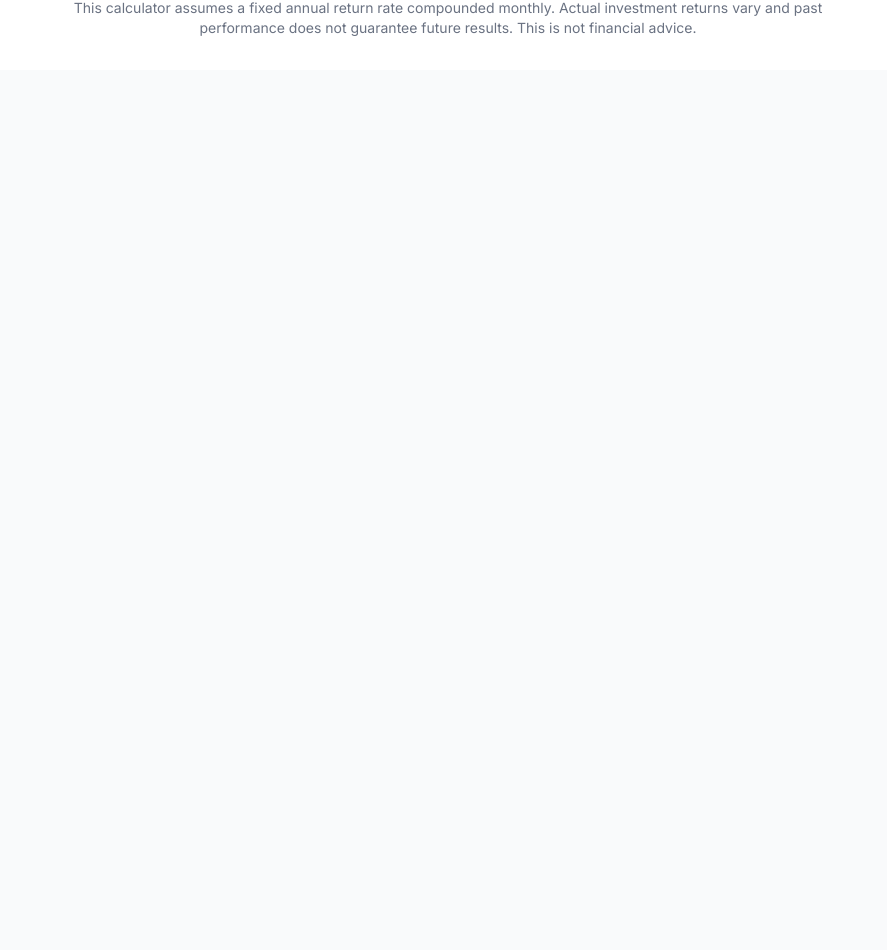
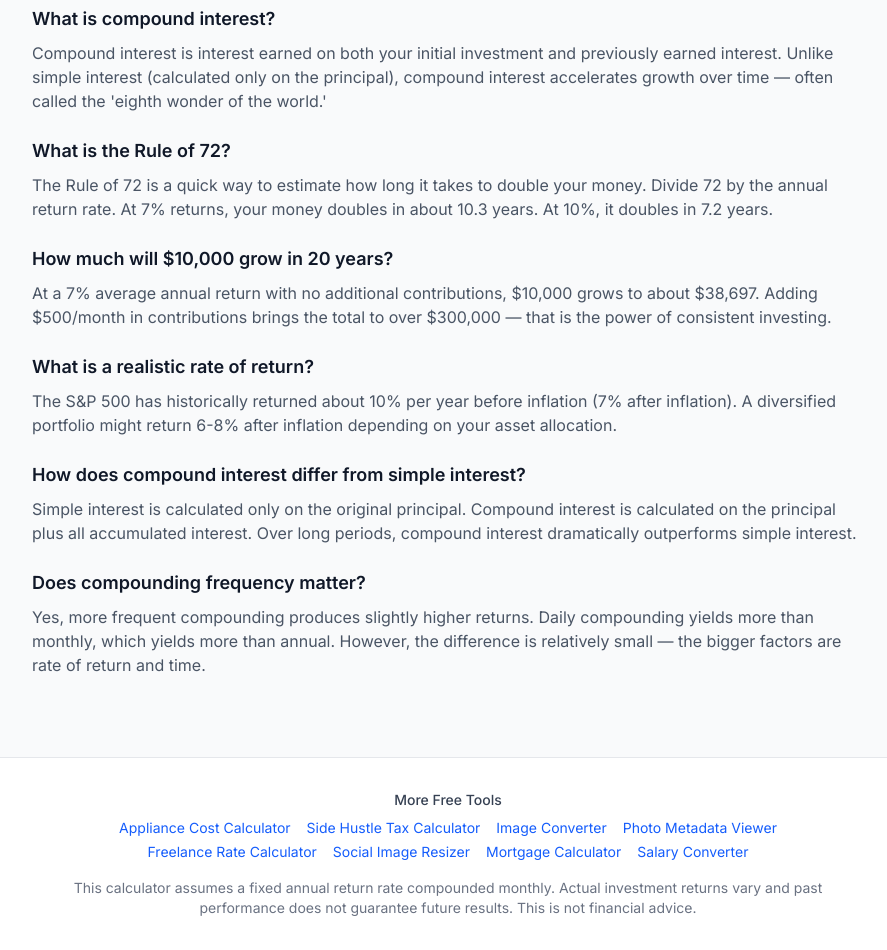
Before and after one commit to pondsoftware/compound-interest-calculator, a Next.js app: page / in a window 1280 px wide. Shown: the part 1644-2594 px from the top of the page, without its empty margins (192-1079 px from the left). Before the commit the page ends 1714 px from the top, so only its background shows below. Built offline with nearby package versions, Linux system fonts and the light colour scheme.

Commit message:
Add FAQ, JSON-LD schema, and cross-site footer links

```diff
--- a/src/app/layout.tsx
+++ b/src/app/layout.tsx
@@ -44,6 +44,19 @@ export default function RootLayout({
         <main className="flex-1">{children}</main>
         <footer className="bg-white border-t border-gray-200 mt-12">
           <div className="max-w-4xl mx-auto px-4 py-8 sm:px-6 lg:px-8">
+            <div className="mb-4">
+              <p className="text-sm font-medium text-gray-700 text-center mb-2">More Free Tools</p>
+              <div className="flex flex-wrap justify-center gap-x-4 gap-y-1 text-sm">
+                <a href="https://appliancecostcalculator.net" className="text-blue-600 hover:underline">Appliance Cost Calculator</a>
+                <a href="https://sidehustletaxcalculator.net" className="text-blue-600 hover:underline">Side Hustle Tax Calculator</a>
+                <a href="https://imageconverters.net" className="text-blue-600 hover:underline">Image Converter</a>
+                <a href="https://photometadata.net" className="text-blue-600 hover:underline">Photo Metadata Viewer</a>
+                <a href="https://freelancerates.net" className="text-blue-600 hover:underline">Freelance Rate Calculator</a>
+                <a href="https://imageresizers.net" className="text-blue-600 hover:underline">Social Image Resizer</a>
+                <a href="https://lendingcalculator.net" className="text-blue-600 hover:underline">Mortgage Calculator</a>
+                <a href="https://salaryconverter.net" className="text-blue-600 hover:underline">Salary Converter</a>
+              </div>
+            </div>
             <p className="text-sm text-gray-500 text-center">
               This calculator assumes a fixed annual return rate compounded
               monthly. Actual investment returns vary and past performance
--- a/src/app/page.tsx
+++ b/src/app/page.tsx
@@ -1,5 +1,63 @@
 import CompoundInterestCalculator from "@/components/CompoundInterestCalculator";
 
 export default function Home() {
-  return <CompoundInterestCalculator />;
+  const faqs = [
+    {
+      question: "What is compound interest?",
+      answer: "Compound interest is interest earned on both your initial investment and previously earned interest. Unlike simple interest (calculated only on the principal), compound interest accelerates growth over time — often called the 'eighth wonder of the world.'"
+    },
+    {
+      question: "What is the Rule of 72?",
+      answer: "The Rule of 72 is a quick way to estimate how long it takes to double your money. Divide 72 by the annual return rate. At 7% returns, your money doubles in about 10.3 years. At 10%, it doubles in 7.2 years."
+    },
+    {
+      question: "How much will $10,000 grow in 20 years?",
+      answer: "At a 7% average annual return with no additional contributions, $10,000 grows to about $38,697. Adding $500/month in contributions brings the total to over $300,000 — that is the power of consistent investing."
+    },
+    {
+      question: "What is a realistic rate of return?",
+      answer: "The S&P 500 has historically returned about 10% per year before inflation (7% after inflation). A diversified portfolio might return 6-8% after inflation depending on your asset allocation."
+    },
+    {
+      question: "How does compound interest differ from simple interest?",
+      answer: "Simple interest is calculated only on the original principal. Compound interest is calculated on the principal plus all accumulated interest. Over long periods, compound interest dramatically outperforms simple interest."
+    },
+    {
+      question: "Does compounding frequency matter?",
+      answer: "Yes, more frequent compounding produces slightly higher returns. Daily compounding yields more than monthly, which yields more than annual. However, the difference is relatively small — the bigger factors are rate of return and time."
+    }
+  ];
+
+  return (
+    <>
+      <CompoundInterestCalculator />
+
+      <section className="max-w-4xl mx-auto px-4 py-8 sm:px-6 lg:px-8">
+        <h2 className="text-2xl font-bold text-gray-900 mb-6">Frequently Asked Questions</h2>
+        <div className="space-y-6">
+          {faqs.map((faq, index) => (
+            <div key={index}>
+              <h3 className="text-lg font-semibold text-gray-900 mb-2">{faq.question}</h3>
+              <p className="text-gray-600">{faq.answer}</p>
+            </div>
+          ))}
+        </div>
+      </section>
+
+      <script
+        type="application/ld+json"
+        dangerouslySetInnerHTML={{
+          __html: JSON.stringify({
+            "@context": "https://schema.org",
+            "@type": "FAQPage",
+            "mainEntity": faqs.map(faq => ({
+              "@type": "Question",
+              "name": faq.question,
+              "acceptedAnswer": { "@type": "Answer", "text": faq.answer }
+            }))
+          })
+        }}
+      />
+    </>
+  );
 }
```
